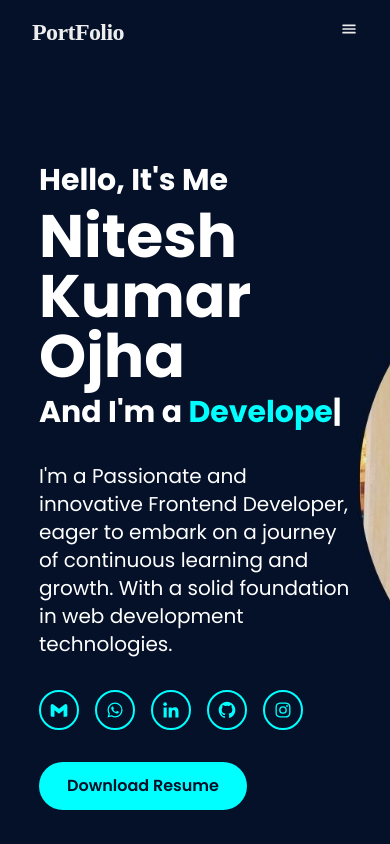
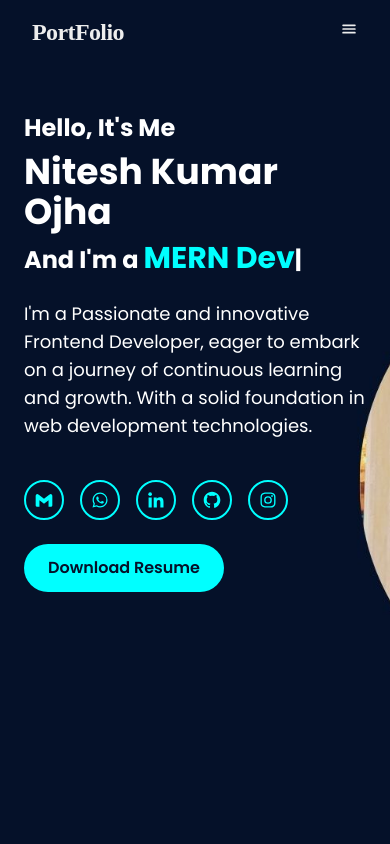
Before and after one commit to Niteshkumar7389/PortFolio, a React (Vite) app: page / in a window 390 px wide. Shown: the top 844 px of the page. Built offline with nearby package versions, Linux system fonts and the light colour scheme.

Commit message:
modified the changes

```diff
--- a/src/Components/Home.jsx
+++ b/src/Components/Home.jsx
@@ -1,9 +1,8 @@
 import React from "react";
-import { useEffect } from 'react';
 import resume from "../assets/NiteshResume.pdf";
 import TypedText from "../Constants/Typed";
-import { BiLogoGmail } from "react-icons/bi";
 import {
+  BiLogoGmail,
   BiLogoInstagram,
   BiLogoLinkedin,
   BiLogoWhatsapp,
@@ -14,39 +13,38 @@ function Home() {
   return (
     <div
       id="home"
-      className="h-screen scroll-smooth pb-10 bg-logo bg-cover bg-center bg-no-repeat"
+      // className="h-screen scroll-smooth pb-10 bg-logo bg-cover bg-center bg-no-repeat"
+      className="h-screen sm:h-auto md:h-screen scroll-smooth pb-10 bg-logo bg-cover bg-center bg-no-repeat sm:bg-contain"
     >
-      <div className="relative  justify-between flex items-center pt-90px pb-0 px-10p text-white bg">
-        <div className="max-w-xl">
-          <h3 className="text-3xl mt-2  font-bold animate-slideBottom">
+      <div className="relative flex flex-col lg:flex-row items-center justify-between pt-10 px-6 lg:px-10 text-white">
+        <div className="max-w-xl sm:max-w-sm md:max-w-2xl md:h-screen lg:max-w-lg xl:max-w-xl ">
+          <h3 className="text-2xl sm:text-3xl mt-2 font-bold animate-slideBottom">
             Hello, It's Me
           </h3>
-          <h1 className="text-6xl mt-2 font-bold  animate-slideRight">
+          <h1 className="text-4xl sm:text-5xl lg:text-6xl mt-2 font-bold animate-slideRight">
             Nitesh Kumar Ojha
           </h1>
-          <h3 className="text-3xl mt-2 font-bold animate-slideTop">
+          <h3 className="text-2xl sm:text-3xl mt-2 font-bold animate-slideTop">
             And I'm a <TypedText />
           </h3>
-          <p className="text-xl pt-8 slideLeft">
+          <p className="text-lg sm:text-xl pt-6 sm:pt-8 animate-slideLeft">
             I'm a Passionate and innovative Frontend Developer, eager to embark
             on a journey of continuous learning and growth. With a solid
             foundation in web development technologies.
           </p>
 
-          <div>
-            <span className="btn inline-flex justify-center items-center h-10 w-10 text-xl mt-8 mb-8 mr-4 border-2 border-customCyan rounded-full text-customCyan animate-slideLeft bg-transparent transition duration-500 ease hover:bg-customCyan hover:text-black delay-[0s]">
+          <div className="flex flex-wrap mt-6">
+            <span className="btn inline-flex justify-center items-center h-10 w-10 text-xl mt-4 mr-4 border-2 border-customCyan rounded-full text-customCyan animate-slideLeft bg-transparent transition duration-500 hover:bg-customCyan hover:text-black">
               <a href="mailto:niteshojha7389@gmail.com" target="_blank">
                 <BiLogoGmail />
               </a>
             </span>
-
-            <span className="btn inline-flex justify-center items-center h-10 w-10 text-xl mt-8 mb-8 mr-4  border-2 border-customCyan rounded-full text-customCyan  animate-slideLeft bg-transparent transition duration-500 ease  hover:bg-customCyan hover:text-black">
+            <span className="btn inline-flex justify-center items-center h-10 w-10 text-xl mt-4 mr-4 border-2 border-customCyan rounded-full text-customCyan animate-slideLeft bg-transparent transition duration-500 hover:bg-customCyan hover:text-black">
               <a href="https://wa.me/7999745668" target="_blank">
                 <BiLogoWhatsapp />
               </a>
             </span>
-
-            <span className="btn inline-flex justify-center items-center h-10 w-10 text-xl mt-8 mb-8 mr-4  border-2 border-customCyan rounded-full text-customCyan  animate-slideLeft bg-transparent transition duration-500 ease  hover:bg-customCyan hover:text-black">
+            <span className="btn inline-flex justify-center items-center h-10 w-10 text-xl mt-4 mr-4 border-2 border-customCyan rounded-full text-customCyan animate-slideLeft bg-transparent transition duration-500 hover:bg-customCyan hover:text-black">
               <a
                 href="https://www.linkedin.com/in/nitesh-kumar-ojha-549362259/"
                 target="_blank"
@@ -54,14 +52,12 @@ function Home() {
                 <BiLogoLinkedin />
               </a>
             </span>
-
-            <span className="btn inline-flex justify-center items-center h-10 w-10 text-xl mt-8 mb-8 mr-4  border-2 border-customCyan rounded-full text-customCyan  animate-slideLeft bg-transparent transition duration-500 ease  hover:bg-customCyan hover:text-black">
+            <span className="btn inline-flex justify-center items-center h-10 w-10 text-xl mt-4 mr-4 border-2 border-customCyan rounded-full text-customCyan animate-slideLeft bg-transparent transition duration-500 hover:bg-customCyan hover:text-black">
               <a href="https://github.com/Niteshkumar7389" target="_blank">
                 <BiLogoGithub />
               </a>
             </span>
-
-            <span className="btn inline-flex justify-center items-center h-10 w-10 text-xl mt-8 mb-8 mr-4  border-2 border-customCyan rounded-full text-customCyan  animate-slideLeft bg-transparent transition duration-500 ease  hover:bg-customCyan hover:text-black">
+            <span className="btn inline-flex justify-center items-center h-10 w-10 text-xl mt-4 mr-4 border-2 border-customCyan rounded-full text-customCyan animate-slideLeft bg-transparent transition duration-500 hover:bg-customCyan hover:text-black">
               <a
                 href="https://www.instagram.com/_nitesh___kumar__/"
                 target="_blank"
@@ -70,12 +66,13 @@ function Home() {
               </a>
             </span>
           </div>
-          <div>
+
+          <div className="mt-6">
             <a
               href={resume}
               target="_blank"
               rel="noopener noreferrer"
-              className="btn inline-block px-7 py-3 text-base text-customBlue font-semibold bg-customCyan rounded-full"
+              className="btn inline-block px-6 py-3 text-base text-customBlue font-semibold bg-customCyan rounded-full"
             >
               Download Resume
             </a>
--- a/src/Constants/Typed.jsx
+++ b/src/Constants/Typed.jsx
@@ -6,7 +6,7 @@ const TypedText = () => {
 
   useEffect(() => {
     const options = {
-      strings: ["Frontend Developer", " Developer"],
+      strings: ["Frontend Developer", "MERN Developer"],
       typeSpeed: 100,
       backSpeed: 100,
       backDelay: 1000,
```
